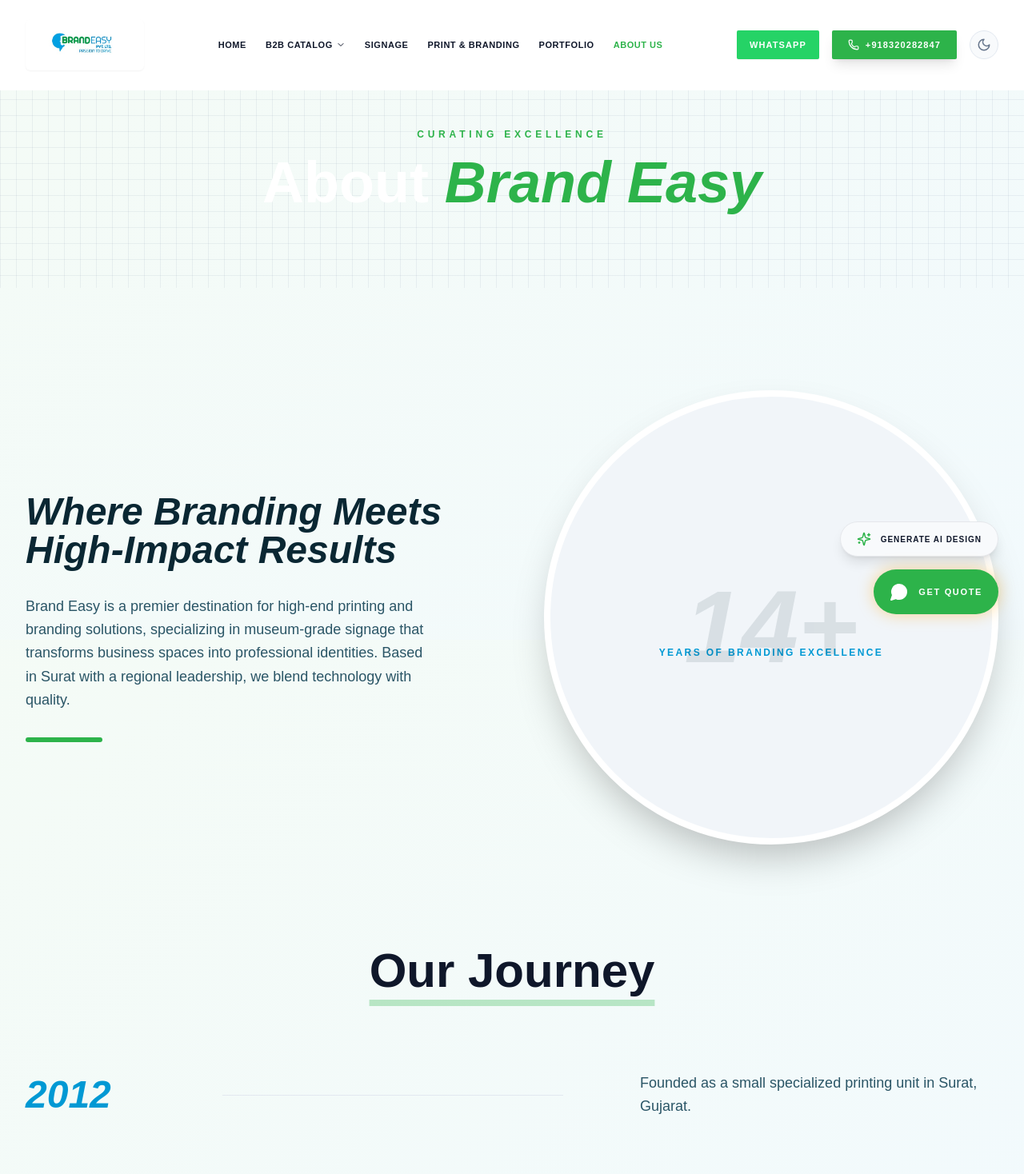
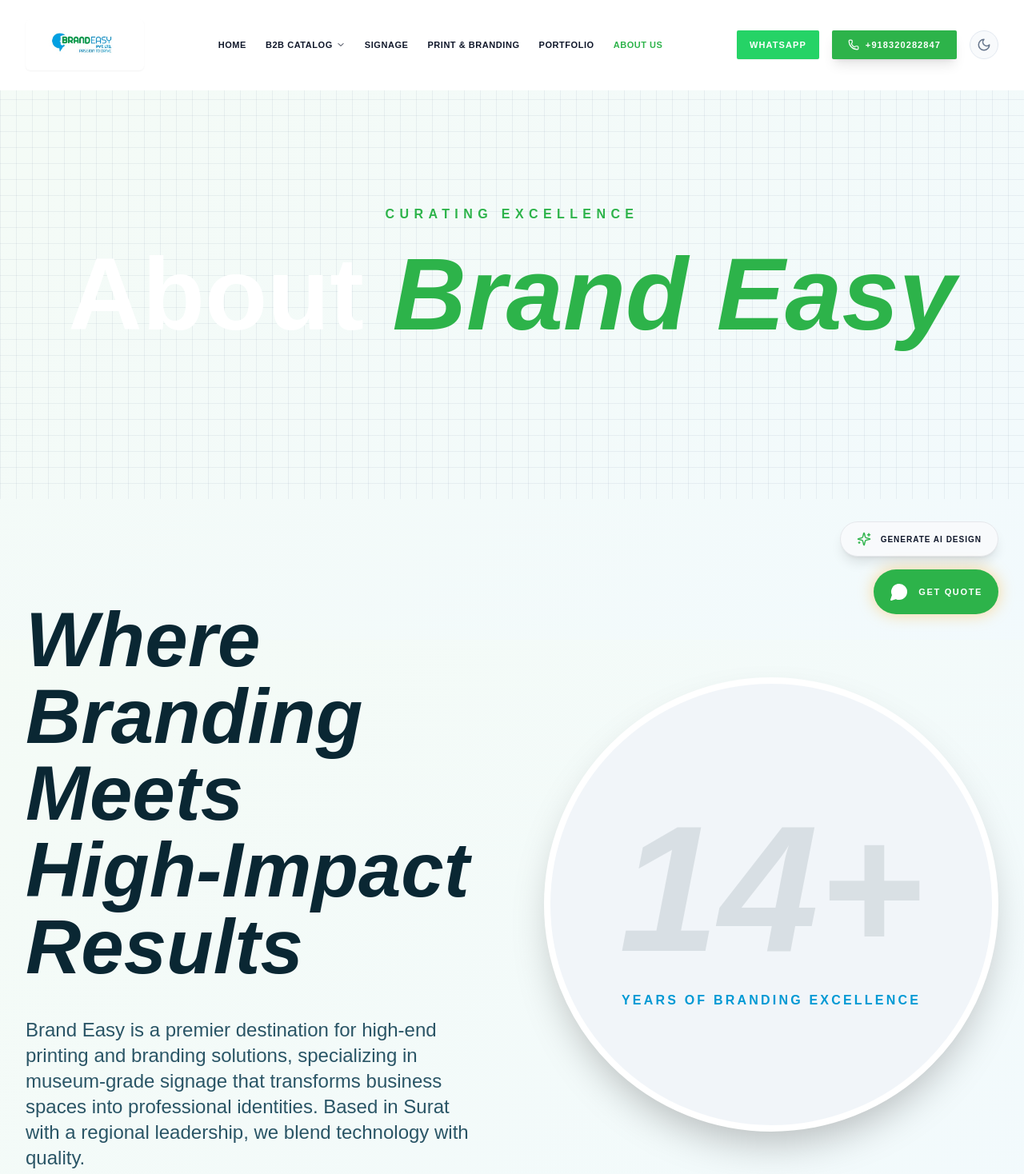
Before and after one commit to piyushthakur7/brandeasy123, a Next.js app: page /about in a window 1280 px wide. Shown: the top 1468 px of the page at 80% size. Built offline with nearby package versions, Linux system fonts and the light colour scheme; a web font is replaced by a local one.

Commit message:
feat: add About and Portfolio pages with company history and image gallery showcase

```diff
--- a/app/about/page.tsx
+++ b/app/about/page.tsx
@@ -12,28 +12,28 @@
 export default function AboutPage() {
   return (
     <div className="min-h-screen">
-      <div className="maroon-floral-bg py-24 text-center relative overflow-hidden">
+      <div className="maroon-floral-bg py-32 md:py-48 text-center relative overflow-hidden">
         <motion.div
           initial={{ opacity: 0, scale: 0.9 }}
           animate={{ opacity: 1, scale: 1 }}
           className="relative z-10"
         >
-          <p className="text-[#2DB34A] text-xs tracking-[0.4em] uppercase font-black mb-4">Curating Excellence</p>
-          <h1 className="text-white font-serif text-5xl md:text-7xl font-bold">
+          <p className="text-[#2DB34A] text-sm md:text-base tracking-[0.4em] uppercase font-black mb-6">Curating Excellence</p>
+          <h1 className="text-white font-serif text-6xl md:text-8xl lg:text-9xl font-bold">
             About <span className="text-[#2DB34A] italic text-shadow-glow">Brand Easy</span>
           </h1>
         </motion.div>
       </div>
 
       <div className="max-w-7xl mx-auto px-4 md:px-8 py-20 md:py-32">
-        <div className="grid grid-cols-1 md:grid-cols-2 gap-20 items-center mb-32">
+        <div className="grid grid-cols-1 md:grid-cols-2 gap-20 items-center mb-40">
           <motion.div
              initial={{ opacity: 0, x: -30 }}
              whileInView={{ opacity: 1, x: 0 }}
              viewport={{ once: true }}
           >
-            <h2 className="text-[#0A2733] font-serif text-3xl md:text-5xl font-bold mb-8 italic leading-tight">Where Branding Meets <br />High-Impact Results</h2>
-            <p className="text-[#2A5566] text-lg leading-relaxed font-light mb-8 max-w-lg">
+            <h2 className="text-[#0A2733] font-serif text-5xl md:text-7xl lg:text-8xl font-bold mb-10 italic leading-tight">Where Branding Meets <br />High-Impact Results</h2>
+            <p className="text-[#2A5566] text-xl md:text-2xl leading-relaxed font-light mb-10 max-w-2xl">
               Brand Easy is a premier destination for high-end printing and branding solutions, specializing in museum-grade signage that transforms business spaces into professional identities. Based in Surat with a regional leadership, we blend technology with quality.
             </p>
             <div className="h-1.5 w-24 bg-[#2DB34A] rounded-full" />
@@ -46,14 +46,14 @@
             className="bg-slate-100 aspect-square rounded-full flex items-center justify-center border-8 border-white shadow-2xl relative overflow-hidden group"
           >
             <div className="text-center p-12 group-hover:scale-110 transition-transform duration-500">
-               <span className="block text-[#0A2733] font-serif text-9xl font-black italic opacity-10">14+</span>
-               <span className="block text-[#0099D4] font-black text-xs tracking-[0.2em] uppercase -mt-10">Years of Branding Excellence</span>
+               <span className="block text-[#0A2733] font-serif text-[10rem] md:text-[14rem] leading-none font-black italic opacity-10">14+</span>
+               <span className="block text-[#0099D4] font-black text-sm md:text-base tracking-[0.2em] uppercase mt-4">Years of Branding Excellence</span>
             </div>
           </motion.div>
         </div>
 
-        <div className="mb-32">
-          <h2 className="text-center font-serif text-4xl md:text-6xl font-bold mb-24 underline decoration-[#2DB34A]/30 decoration-8 underline-offset-[1rem]">Our Journey</h2>
+        <div className="mb-40">
+          <h2 className="text-center font-serif text-6xl md:text-8xl font-bold mb-32 underline decoration-[#2DB34A]/30 decoration-8 underline-offset-[1.5rem]">Our Journey</h2>
           <div className="space-y-16">
             {timeline.map((t, i) => (
               <motion.div
@@ -64,11 +64,11 @@
                 viewport={{ once: true }}
                 className="flex flex-col md:flex-row items-center gap-8 md:gap-24 group"
               >
-                <div className="text-[#0099D4] font-serif text-5xl font-black italic min-w-[150px] group-hover:text-[#2DB34A] transition-colors">{t.year}</div>
+                <div className="text-[#0099D4] font-serif text-6xl md:text-7xl font-black italic min-w-[200px] group-hover:text-[#2DB34A] transition-colors">{t.year}</div>
                 <div className="hidden md:block h-px flex-1 bg-slate-200 relative">
-                  <div className="absolute left-0 top-1/2 -translate-y-1/2 w-4 h-4 rounded-full bg-[#2DB34A] scale-0 group-hover:scale-100 transition-all duration-300 shadow-lg shadow-[#2DB34A]/40" />
+                  <div className="absolute left-0 top-1/2 -translate-y-1/2 w-6 h-6 rounded-full bg-[#2DB34A] scale-0 group-hover:scale-100 transition-all duration-300 shadow-xl shadow-[#2DB34A]/40" />
                 </div>
-                <div className="text-[#2A5566] text-lg font-light max-w-md text-center md:text-left leading-relaxed">{t.event}</div>
+                <div className="text-[#2A5566] text-xl md:text-2xl font-light max-w-2xl text-center md:text-left leading-relaxed">{t.event}</div>
               </motion.div>
             ))}
           </div>
--- a/app/portfolio/page.tsx
+++ b/app/portfolio/page.tsx
@@ -5,24 +5,24 @@
 
 export default function PortfolioPage() {
   return (
-    <div className="pt-24">
-      <div className="max-w-7xl mx-auto px-4 md:px-8 pt-20 pb-10 flex flex-col items-center text-center">
-        <p className="text-accent text-[10px] tracking-[0.5em] uppercase font-black mb-4">Our Work</p>
-        <h1 className="text-text font-serif text-5xl md:text-7xl font-bold leading-tight mb-6">
+    <div className="pt-24 md:pt-32">
+      <div className="max-w-7xl mx-auto px-4 md:px-8 pt-24 md:pt-32 pb-16 flex flex-col items-center text-center">
+        <p className="text-accent text-xs md:text-sm tracking-[0.5em] uppercase font-black mb-6">Our Work</p>
+        <h1 className="text-text font-serif text-6xl md:text-8xl lg:text-9xl font-bold leading-tight mb-8">
           Premium <span className="text-[#0099D4] italic">Portfolio</span>
         </h1>
-        <p className="text-text-muted max-w-2xl text-sm leading-relaxed mb-4 mx-auto">
+        <p className="text-text-muted max-w-3xl text-lg md:text-xl leading-relaxed mb-6 mx-auto">
           Explore our latest installations, brand rollouts, and custom printing projects. From grand corporate headquarters to highly detailed retail signage, we bring visions to life with exceptional quality.
         </p>
       </div>
 
-      <div className="-mt-10">
+      <div className="-mt-16">
         {/* We reuse the PortfolioSection but it normally has its own padding and title */}
         <PortfolioSection />
       </div>
 
       {/* WhatsApp Images Catalog Callout */}
-      <section className="py-20 border-t border-surface-light">
+      <section className="py-24 md:py-32 border-t border-surface-light">
         <div className="max-w-7xl mx-auto px-4 md:px-8">
           <div className="relative bg-gradient-to-br from-[#0A2733] to-[#0A2733]/95 rounded-[3rem] overflow-hidden shadow-2xl p-8 md:p-16 text-white border border-white/10 group">
             {/* Ambient glows */}
@@ -31,15 +31,15 @@
 
             <div className="relative z-10 flex flex-col lg:flex-row items-center justify-between gap-12">
               <div className="max-w-xl text-center lg:text-left">
-                <span className="inline-flex items-center gap-2 bg-[#2DB34A]/10 text-[#2DB34A] border border-[#2DB34A]/20 px-4 py-1.5 rounded-full text-[10px] tracking-widest uppercase font-black mb-6">
-                  <span className="w-2 h-2 rounded-full bg-[#2DB34A] animate-pulse" />
+                <span className="inline-flex items-center gap-2 bg-[#2DB34A]/10 text-[#2DB34A] border border-[#2DB34A]/20 px-5 py-2 rounded-full text-xs md:text-sm tracking-widest uppercase font-black mb-8">
+                  <span className="w-2.5 h-2.5 rounded-full bg-[#2DB34A] animate-pulse" />
                   Live Gallery
                 </span>
-                <h2 className="font-serif text-3xl md:text-5xl font-bold leading-tight mb-6">
+                <h2 className="font-serif text-5xl md:text-6xl lg:text-7xl font-bold leading-tight mb-8">
                   Browse All Our Real-Time <br />
                   <span className="text-[#2DB34A] italic">WhatsApp Images</span> & Catalog
                 </h2>
-                <p className="text-white/60 text-sm leading-relaxed mb-4">
+                <p className="text-white/60 text-lg md:text-xl leading-relaxed mb-8 max-w-2xl">
                   We constantly upload photos of our latest corporate signs, retail backdrops, exhibition banners, and fabric setups directly to our WhatsApp Catalog. Check out our fresh projects and get direct design inspiration.
                 </p>
               </div>
@@ -49,9 +49,9 @@
                   href={`https://wa.me/c/${process.env.NEXT_PUBLIC_WHATSAPP_NUMBER || "918320282847"}`}
                   target="_blank"
                   rel="noopener noreferrer"
-                  className="flex items-center justify-center gap-3 bg-[#25D366] text-white px-8 py-5 rounded-2xl hover:bg-[#1ebe5d] transition-all hover:scale-105 active:scale-95 shadow-xl shadow-[#25D366]/20 font-serif text-[10px] font-black uppercase tracking-widest"
+                  className="flex items-center justify-center gap-4 bg-[#25D366] text-white px-10 py-6 rounded-2xl hover:bg-[#1ebe5d] transition-all hover:scale-105 active:scale-95 shadow-xl shadow-[#25D366]/20 font-serif text-xs md:text-sm font-black uppercase tracking-widest"
                 >
-                  <MessageCircle size={20} fill="currentColor" />
+                  <MessageCircle size={24} fill="currentColor" />
                   <span>Explore WhatsApp Images</span>
                 </a>
               </div>
--- a/components/GoldChevronStrip.tsx
+++ b/components/GoldChevronStrip.tsx
@@ -8,7 +8,7 @@
     { icon: Palette, text: "Free Design Proofs" },
     { icon: Clock, text: "3-5 Day Delivery" },
     { icon: ShieldCheck, text: "Premium Quality Guaranteed" },
-    { icon: Phone, text: "1800-XXX-XXXX" },
+    { icon: Phone, text: "+91 8320282847" },
   ];
 
   return (
```
